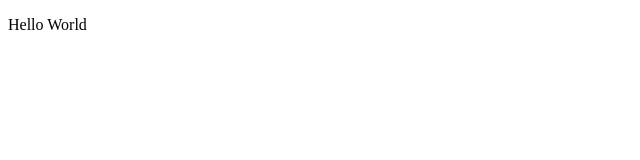
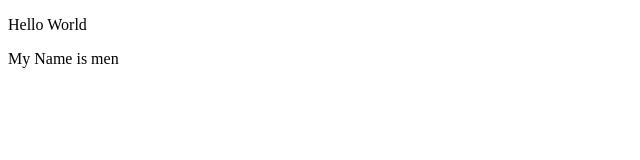
Before and after one commit to mennn2/example-cicd, a plain HTML site: page index.html in a window 1280 px wide. Shown: the full height of the page, 0-640 px from the left. Drawn offline with Linux system fonts and the light colour scheme.

Commit message:
add new parahraph

```diff
--- a/index.html
+++ b/index.html
@@ -8,5 +8,6 @@
 </head>
 <body>
     <p>Hello World</p>
+    <p>My Name is men</p>
 </body>
 </html>
```
